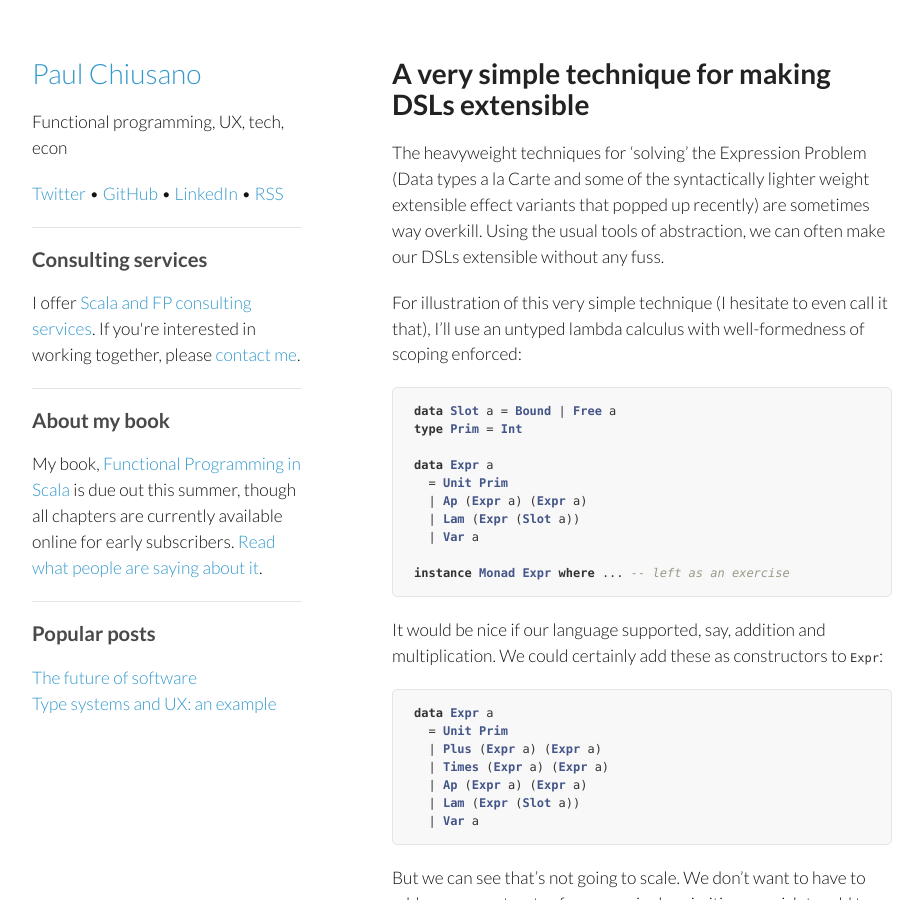
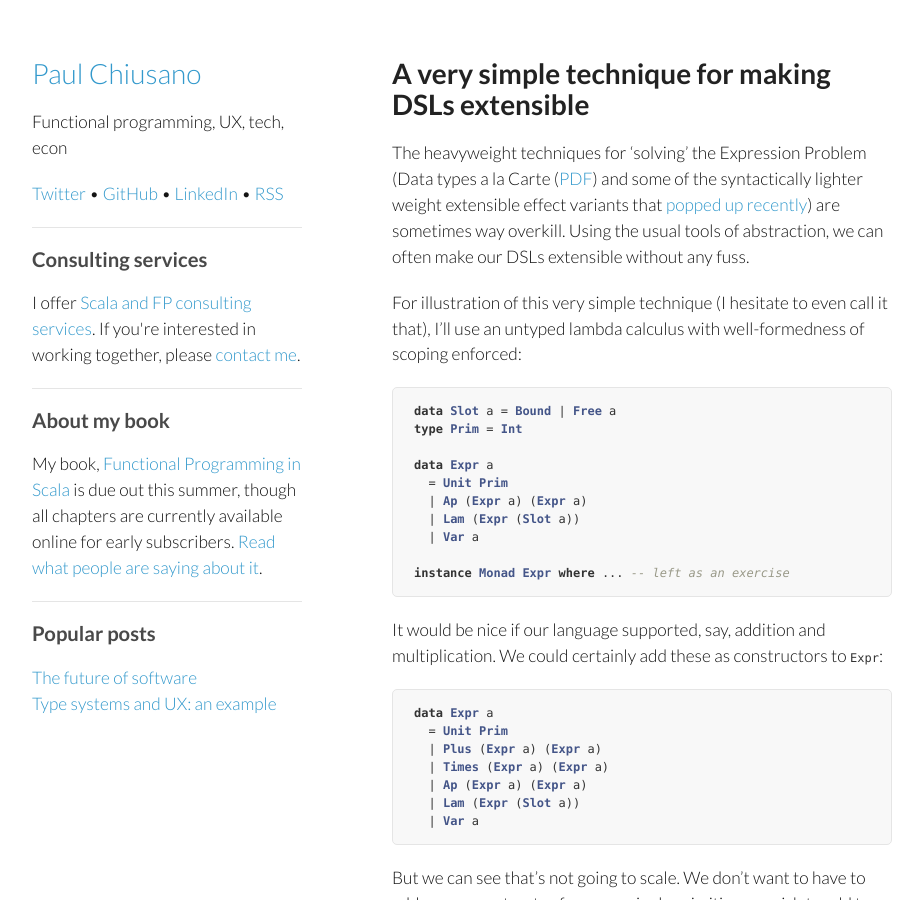
Before and after one commit to pchiusano/pchiusano.github.io, a Jekyll site: the page built from _posts/2014-06-12-extensible-dsls.markdown, in a window 1280 px wide and 900 px high. Shown: the whole window, without its empty margins (178-1101 px from the left). Built offline with Jekyll 4.4.1, drawn with Linux system fonts in a browser that asks for light colours; comment, search, counter and statistics services are not loaded.

Commit message:
Update 2014-06-12-extensible-dsls.markdown

```diff
--- a/_posts/2014-06-12-extensible-dsls.markdown
+++ b/_posts/2014-06-12-extensible-dsls.markdown
@@ -4,7 +4,7 @@ title: A very simple technique for making DSLs extensible
 categories: [fp]
 ---
 
-The heavyweight techniques for 'solving' the Expression Problem (Data types a la Carte and some of the syntactically lighter weight extensible effect variants that popped up recently) are sometimes way overkill. Using the usual tools of abstraction, we can often make our DSLs extensible without any fuss.
+The heavyweight techniques for 'solving' the Expression Problem (Data types a la Carte ([PDF](http://www.cs.ru.nl/~W.Swierstra/Publications/DataTypesALaCarte.pdf)) and some of the syntactically lighter weight extensible effect variants that [popped up recently](http://www.cs.indiana.edu/~sabry/papers/exteff.pdf)) are sometimes way overkill. Using the usual tools of abstraction, we can often make our DSLs extensible without any fuss.
 
 For illustration of this very simple technique (I hesitate to even call it that), I'll use an untyped lambda calculus with well-formedness of scoping enforced:
 
```
